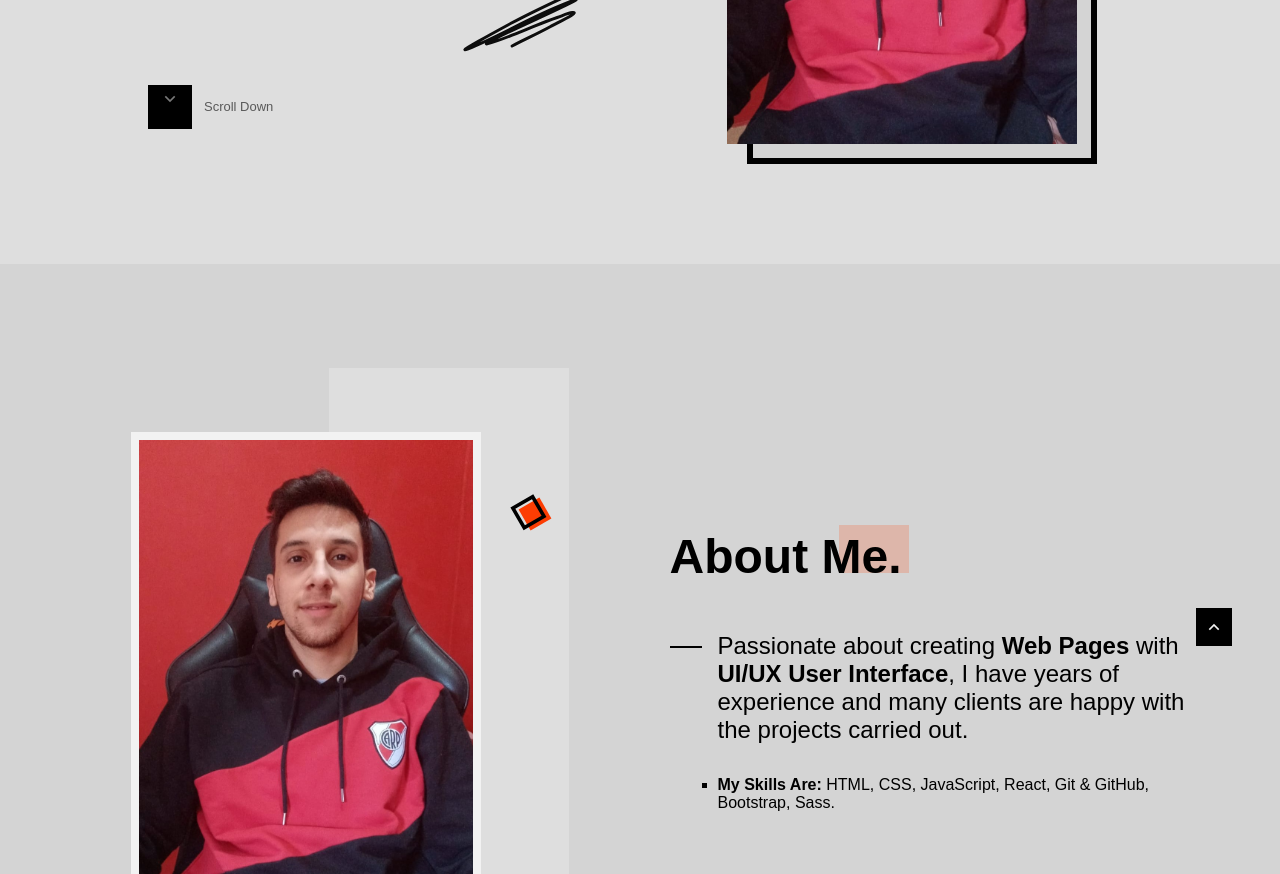
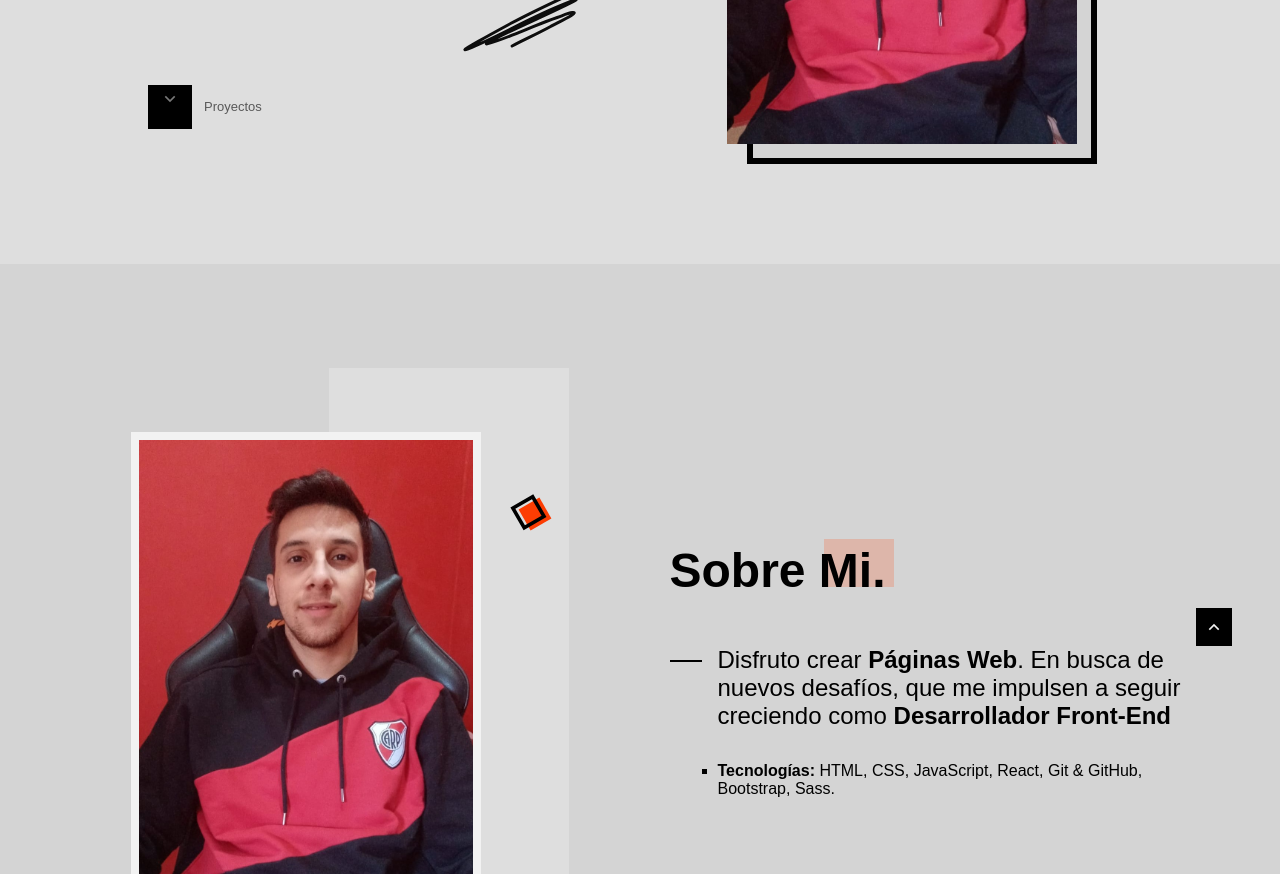
Before and after one commit to Joaquin-Palacio/New-Portfolio, a plain HTML site: page index.html in a window 1280 px wide. Shown: the part 554-1428 px from the top of the page. Drawn offline with nearby package versions, Linux system fonts and the light colour scheme; a web font is replaced by a local one.

Commit message:
sobre mi liso

```diff
--- a/index.html
+++ b/index.html
@@ -107,12 +107,12 @@
             proyectos y cursos.
           </p>
 
-          <a href="#about" class="home__scroll">
+          <a href="#projects" class="home__scroll">
             <div class="home__scroll-box">
               <i class="ri-arrow-down-s-line"></i>
             </div>
 
-            <span class="home__scroll-text"> Scroll Down </span>
+            <span class="home__scroll-text"> Proyectos </span>
           </a>
         </div>
       </div>
@@ -122,7 +122,7 @@
     <section class="about section" id="about">
       <div class="about__container container grid">
         <h2 class="section__title-1">
-          <span> About Me. </span>
+          <span> Sobre Mi. </span>
         </h2>
 
         <div class="about__perfil">
@@ -140,21 +140,20 @@
 
         <div class="about__info">
           <p class="about__description">
-            Passionate about creating <b>Web Pages</b> with
-            <b>UI/UX User Interface</b>, I have years of experience and many
-            clients are happy with the projects carried out.
+            Disfruto crear <b>Páginas Web</b>. En busca de nuevos desafíos,
+            que me impulsen a seguir creciendo como <b>Desarrollador Front-End</b>
           </p>
 
           <ul class="about__list">
             <li class="about__item">
-              <b>My Skills Are:</b> HTML, CSS, JavaScript, React, Git &
+              <b>Tecnologías:</b> HTML, CSS, JavaScript, React, Git &
               GitHub, Bootstrap, Sass.
             </li>
           </ul>
 
           <div class="about__buttons">
             <a href="#contact" class="button">
-              <i class="ri-send-plane-fill"></i> Contact Me
+              <i class="ri-send-plane-fill"></i> Contáctame
             </a>
 
             <a href="https://www.linkedin.com/in/joaquin-palacio/" class="button__ghost" target="_blank">
--- a/js/main.js
+++ b/js/main.js
@@ -145,7 +145,7 @@ const sr = ScrollReveal({
 sr.reveal(`.home__perfil, .about__image, .contact__mail`, { origin: 'right' });
 sr.reveal(
   `.home__name, .home__info,
-           .about__container section__title-1, .about__info
+           .about__container section__title-1, .about__info,
            .contact__social, .contact__data`,
   { origin: 'left' }
 );
```
